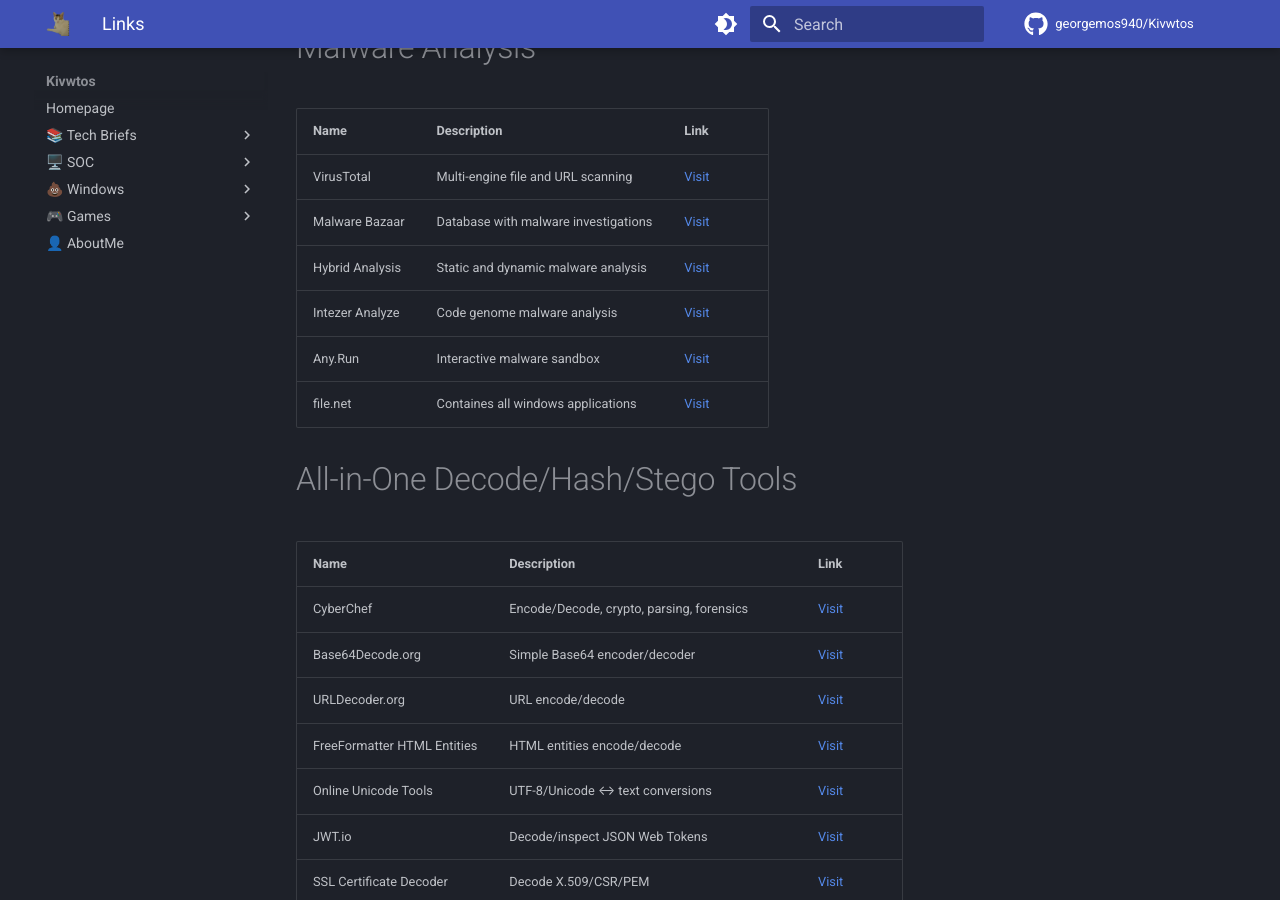
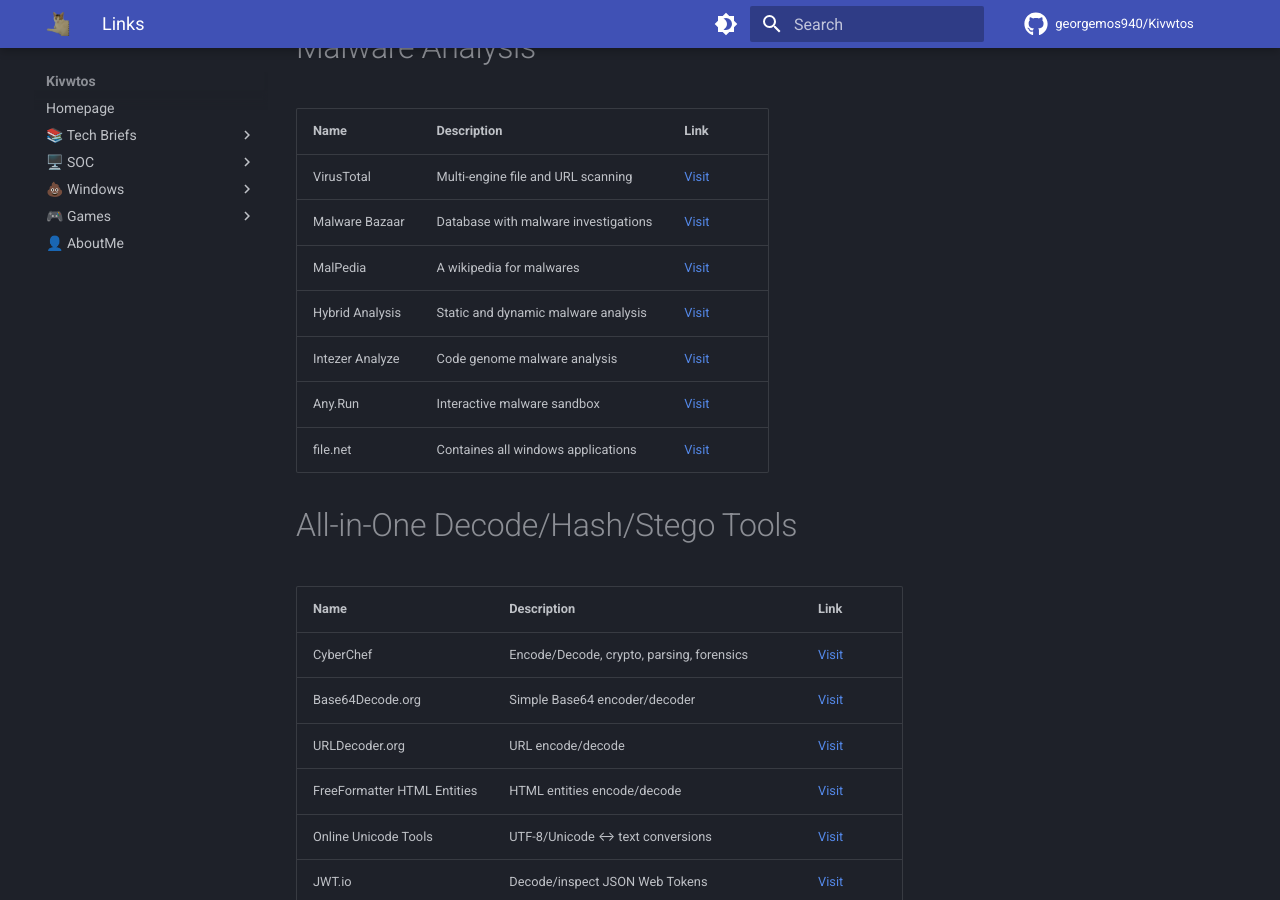
Before and after one commit to georgemos940/Kivwtos, an MkDocs documentation site: the page built from docs/soc/links.md, in a window 1280 px wide and 900 px high, scrolled down 3596 px. Built offline with MkDocs 1.6.1 and Material for MkDocs 9.7.7, drawn with Linux system fonts in a browser that asks for light colours; comment, search, counter and statistics services are not loaded.

Commit message:
Update links.md

```diff
--- a/docs/soc/links.md
+++ b/docs/soc/links.md
@@ -102,6 +102,7 @@
 | --------------- | ----------------------------------- | ----------------------------------------- |
 | VirusTotal      | Multi-engine file and URL scanning  | [Visit](https://www.virustotal.com/)      |
 | Malware Bazaar  | Database with malware investigations| [Visit](https://bazaar.abuse.ch/browse/)      |
+| MalPedia        | A wikipedia for malwares            | [Visit](https://malpedia.caad.fkie.fraunhofer.de)      |
 | Hybrid Analysis | Static and dynamic malware analysis | [Visit](https://www.hybrid-analysis.com/) |
 | Intezer Analyze | Code genome malware analysis        | [Visit](https://analyze.intezer.com/)     |
 | Any.Run         | Interactive malware sandbox         | [Visit](https://any.run/)                 |
```
